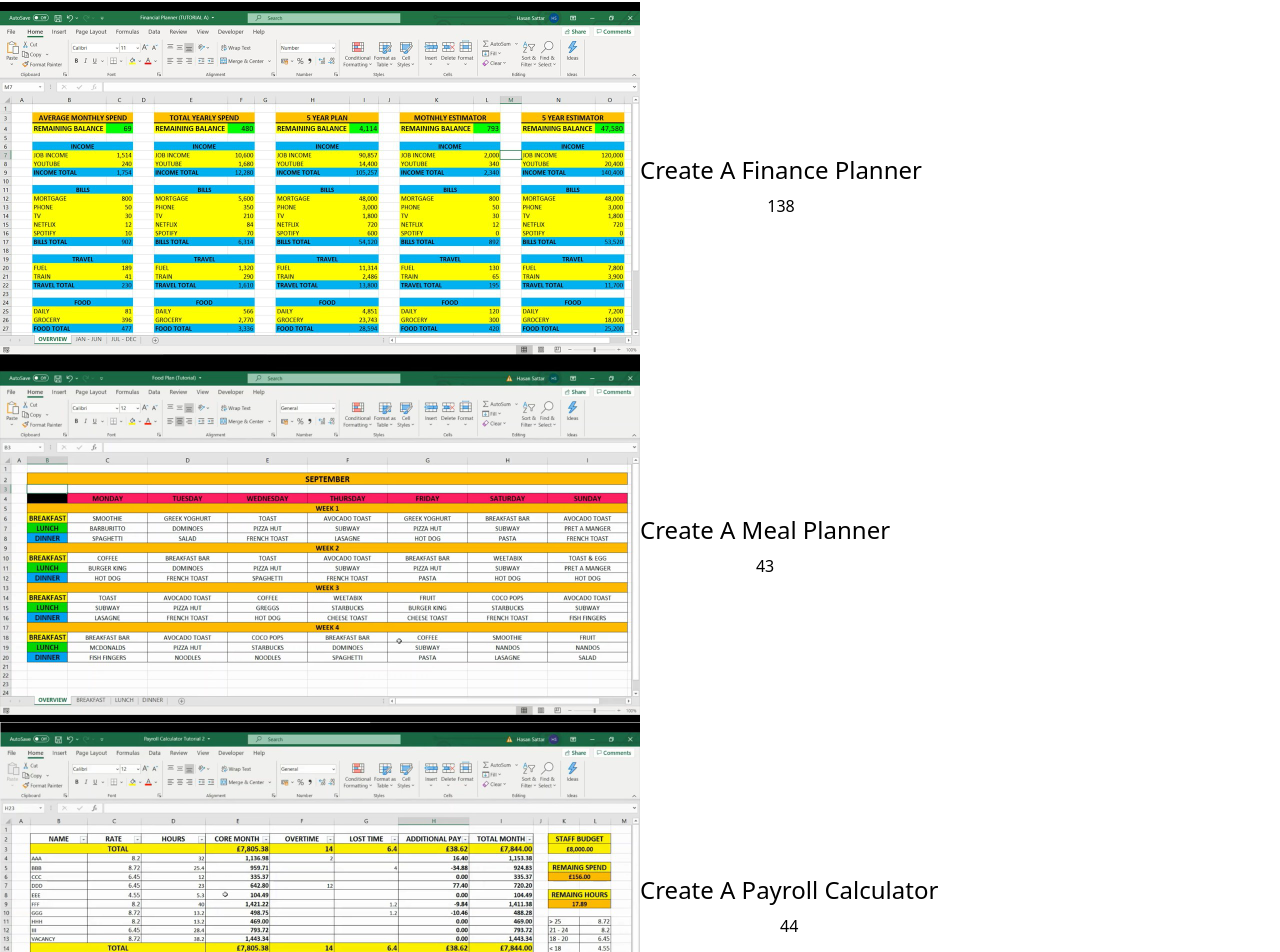
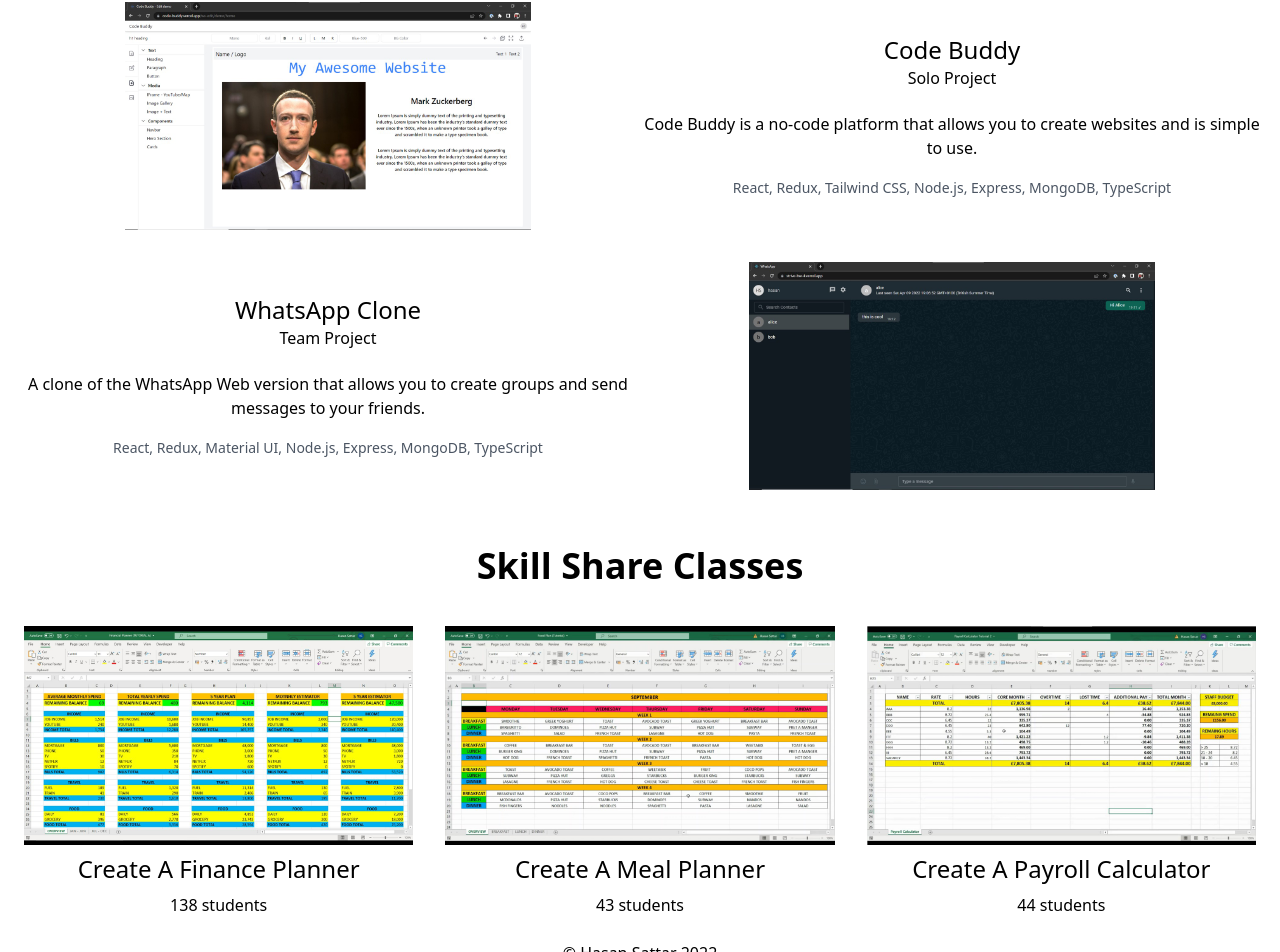
Before and after one commit to hsattar/hasan-sattar, a React (Create React App) app: page /projects in a window 1280 px wide. Shown: the part 182-1134 px from the top of the page. Built offline with nearby package versions, Linux system fonts and the light colour scheme; a web font is replaced by a local one.

Commit message:
added coding projects section

```diff
--- a/src/components/CodingProjects.tsx
+++ b/src/components/CodingProjects.tsx
@@ -3,25 +3,26 @@
 export default function CodingProjects() {
 
     const codingProjects: ICodingProjects[] = [{
-        image: '/assets/finance-planner.jpg',
-        link: "https://www.skillshare.com/codingProjects/How-to-Create-a-Finance-Planner-Personal-Budgeting-in-Microsoft-Excel/2055873377",
-        title: 'Create A Finance Planner',
-        description: "138"
+        image: '/assets/code-buddy.jpg',
+        link: "https://code-buddy.vercel.app",
+        title: 'Code Buddy',
+        subtitle: "Solo Project",
+        description: "Code Buddy is a no-code platform that allows you to create websites and is simple to use.",
+        technologies: "React, Redux, Tailwind CSS, Node.js, Express, MongoDB, TypeScript",
+        direction: "flex-row"
     }, {
-        image: '/assets/food-planner.jpg',
-        link: "https://www.skillshare.com/codingProjects/How-To-Create-a-Random-Food-Meal-Planner-in-Microsoft-Excel/538955742",
-        title: 'Create A Meal Planner',
-        description: "43"
-    }, {
-        image: '/assets/payroll-calculator.jpg',
-        link: "https://www.skillshare.com/codingProjects/How-to-Create-a-Payroll-Calculator-in-Microsoft-Excel/648854705",
-        title: 'Create A Payroll Calculator',
-        description: "44"
+        image: '/assets/whatsapp.jpg',
+        link: "https://strive-bw-4.vercel.app",
+        title: 'WhatsApp Clone',
+        subtitle: "Team Project",
+        description: "A clone of the WhatsApp Web version that allows you to create groups and send messages to your friends.",
+        technologies: "React, Redux, Material UI, Node.js, Express, MongoDB, TypeScript",
+        direction: "flex-row-reverse"
     }]
 
     return (
         <>
-        <h2 className="text-center text-4xl font-semibold my-10 select-none">Coding Projects</h2>
+        <h2 className="text-center text-4xl font-semibold my-8 select-none">Coding Projects</h2>
         { codingProjects.map((project, index) => <SingleCodingProject key={index} {...project} />) }
         </>
     )
--- a/src/components/HeroSection.tsx
+++ b/src/components/HeroSection.tsx
@@ -18,6 +18,7 @@
 
     useEffect(() => {
         typeWriterEffect()
+        // eslint-disable-next-line
     }, [])
 
     return (
@@ -27,13 +28,13 @@
                 <h1 className="text-7xl p-4 font-semibold text-center"><span className="fancy-letter mr-3">H</span>asan <span className="fancy-letter mr-1">S</span>attar</h1>
                 <p className="text-3xl mb-12">{typeWriterText}</p>
                 <div className="social-icons text-4xl mb-8 lg:mb-0">
-                    <a className="mx-3" href="https://github.com/hsattar" target="_blank"><i className="bi bi-github"></i></a>
-                    <a className="mx-3" href="https://www.linkedin.com/in/hasanrsattar/" target="_blank"><i className="bi bi-linkedin"></i></a>
+                    <a className="mx-3" href="https://github.com/hsattar" target="_blank" rel="noreferrer"><i className="bi bi-github"></i></a>
+                    <a className="mx-3" href="https://www.linkedin.com/in/hasanrsattar/" target="_blank" rel="noreferrer"><i className="bi bi-linkedin"></i></a>
                 </div>
             </div>
 
             <div className="md:w-[35vw] flex justify-center">
-                <img className="h-[50vh] rounded-lg" src="/assets/hasan.jpg" alt="Picture of Hasan Sattar" />
+                <img className="h-[50vh] rounded-lg" src="/assets/hasan.jpg" alt="Hasan Sattar" />
             </div>
 
         </section>
--- a/src/components/SingleClass.tsx
+++ b/src/components/SingleClass.tsx
@@ -8,7 +8,7 @@
 export default function SingleClass({ image, link, title, students }: IProps) {
     return (
         <div className="flex flex-col">
-            <a href={link} target="_blank" rel="noopener">
+            <a href={link} target="_blank" rel="noreferrer">
             <img src={image} alt="" />
             <h5 className="text-center text-2xl font-medium my-2">{title}</h5>
             <p className="text-center">{students} students</p>
--- a/src/components/SingleCodingProject.tsx
+++ b/src/components/SingleCodingProject.tsx
@@ -2,21 +2,26 @@
     image: string
     link: string
     title: string
+    subtitle: string
     description: string
+    technologies: string
+    direction: string
 }
 
-export default function SingleCodingProject({ image, link, title, description }: IProps) {
+export default function SingleCodingProject({ image, link, title, subtitle, description, technologies, direction }: IProps) {
     return (
-        <section className="flex">
-        <div className="flex justify-center items-center min-w-[50%] max-w-[50%]">
-            <img src={image} alt=""/>
-        </div>
-        <div className="flex flex-col justify-center items-center text-center">
-            <a href={link} target="_blank" rel="noopener">
-                <h5 className="text-center text-2xl font-medium my-2">{title}</h5>
-            </a>
-            <p className="text-center">{description}</p>
-        </div>
+        <section className={`flex ${direction} p-4 select-none`}>
+            <div className="flex justify-center items-center min-w-[50%] max-w-[50%]">
+                <img src={image} className="w-[65%]" alt=""/>
+            </div>
+            <div className="flex flex-grow flex-col justify-between items-center text-center py-8">
+                <a href={link} target="_blank" rel="noreferrer">
+                    <h4 className="text-center text-2xl font-medium">{title}</h4>
+                    <h5 className="mb-3">{subtitle}</h5>
+                </a>
+                <p className="mb-2">{description}</p>
+                <p className="text-sm text-gray-600">{technologies}</p>
+            </div>
         </section>
     )
 }
--- a/src/index.tsx
+++ b/src/index.tsx
@@ -3,8 +3,7 @@
 import App from './App'
 import './index.css'
 
-ReactDOM.render(<App />, document.getElementById('root'))
+ReactDOM.render(<React.StrictMode><App /></React.StrictMode>, document.getElementById('root'))
 
 // const root = ReactDOM.createRoot(document.getElementById('root'))
-
 // root.render(<App />)
--- a/src/types/global.d.ts
+++ b/src/types/global.d.ts
@@ -15,7 +15,10 @@
     image: string
     link: string
     title: string
+    subtitle: string
     description: string
+    technologies: string
+    direction: string
 }
 
 interface IClass {
```
Also changed, not shown: public/assets/code-buddy.jpg (added), public/assets/whatsapp.jpg (added).
